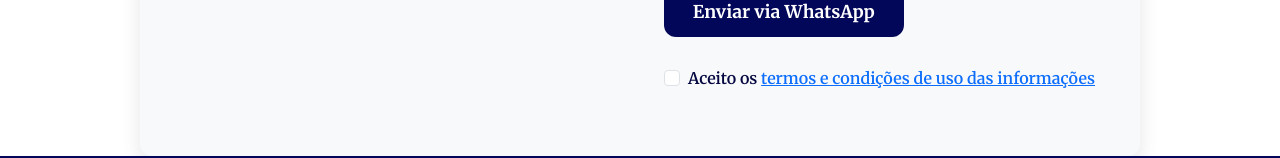
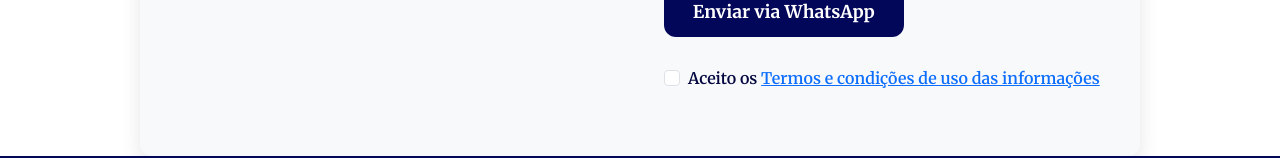
Before and after one commit to LacamJC/marco-campo-assesoria, a React (Create React App) app: page / in a window 1280 px wide. Shown: the part 3387-3545 px from the top of the page. Built offline with nearby package versions, Linux system fonts and the light colour scheme.

Commit message:
chore: ajustes de implementação do hashlink para os termos e condições

```diff
--- a/src/pages/Contato/Contato.jsx
+++ b/src/pages/Contato/Contato.jsx
@@ -5,6 +5,7 @@ import { Link } from 'react-router-dom';
 import { sanitizeInput } from '../../utils/sanitizeInput';
 import { openChat } from '../../services/WhatsAppService';
 import { dateFormat } from '../../utils/dateFormat';
+import { HashLink } from 'react-router-hash-link';
 export default function Contato() {
     const { contatos, areas } = useContext(SiteInfoContext)
 
@@ -148,9 +149,12 @@ export default function Contato() {
                     <label htmlFor="acceptTerms" className="form-check-label" >
                         <span>
                             Aceito os{' '}
-                            <Link to="/termos" rel="noopener noreferrer">
+                            {/* <Link to="/termos" rel="noopener noreferrer">
                                 termos e condições de uso das informações
-                            </Link>
+                            </Link> */}
+                            <HashLink smooth to="/termos#termos" rel="noopener noreferrer">
+                                Termos e condições de uso das informações
+                            </HashLink>
                         </span>
                     </label>
                 </div>
--- a/src/pages/TermosCondicoes/TermosCondicoes.jsx
+++ b/src/pages/TermosCondicoes/TermosCondicoes.jsx
@@ -7,11 +7,15 @@ function TermosCondicoes() {
   const { contatos } = useContext(SiteInfoContext)
   return (
     <main className={styles.container}>
+      <section id='termos' className={styles.control_section}>
         <h1>Termos e Condições de Uso</h1>
         <h2 className={styles.subtitle}>Consentimento</h2>
         <p className={styles.paragraph}>
           Ao utilizar nosso site, você declara estar ciente e de acordo com todos os termos aqui descritos.
         </p>
+
+
+
         <section>
           <h2 className={styles.subtitle}>Uso do Site</h2>
           <p className={styles.paragraph}>
@@ -84,6 +88,7 @@ function TermosCondicoes() {
             Caso você seja o detentor de algum desses recursos e deseje solicitar sua remoção, entre em contato conosco.
           </p>
         </section>
+      </section>
     </main>
   );
 }
--- a/src/pages/TermosCondicoes/TermosCondicoes.module.css
+++ b/src/pages/TermosCondicoes/TermosCondicoes.module.css
@@ -1,3 +1,14 @@
+@import url("https://fonts.googleapis.com/css2?family=Merriweather:ital,opsz,wght@0,18..144,300..900;1,18..144,300..900&family=Montserrat:ital,wght@0,100..900;1,100..900&family=Source+Sans+3:ital,wght@0,200..900;1,200..900&display=swap");
+body {
+  overflow-x: hidden;
+}
+
+.control_section {
+  scroll-margin-top: 100px; /* altura do header fixo */
+  min-height: 90vh;
+  margin-bottom: 4rem;
+}
+
 .container {
   max-width: 800px;
   margin: 3rem auto;
--- a/src/pages/TermosCondicoes/TermosCondicoes.module.scss
+++ b/src/pages/TermosCondicoes/TermosCondicoes.module.scss
@@ -1,3 +1,5 @@
+@import '../../assets/css/variables';
+
 .container {
   max-width: 800px;
   margin: 3rem auto;
```
Also changed, not shown: 1 other file (tests, documents, lock files or other folders). Lines whose indentation alone changed are shown as unchanged.
